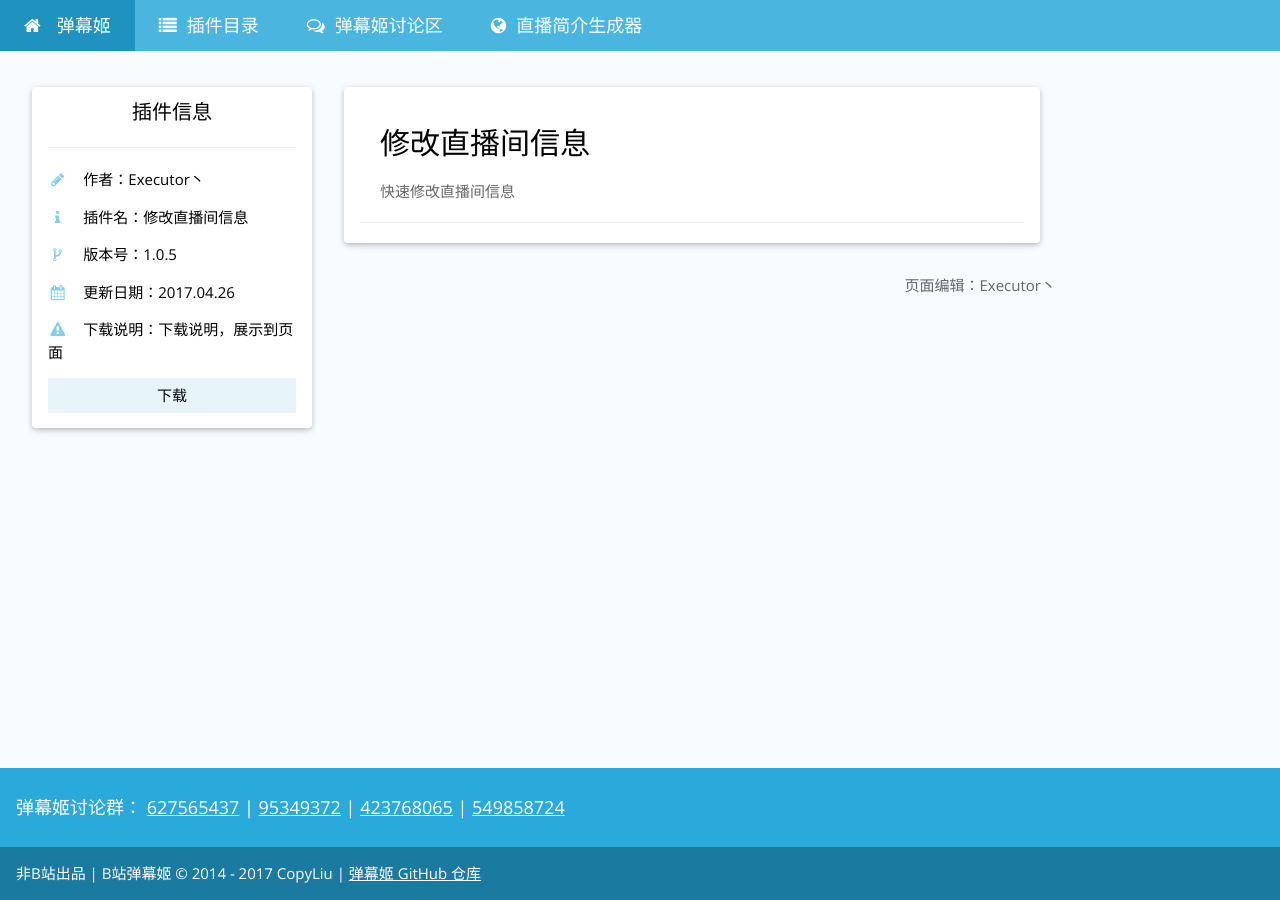
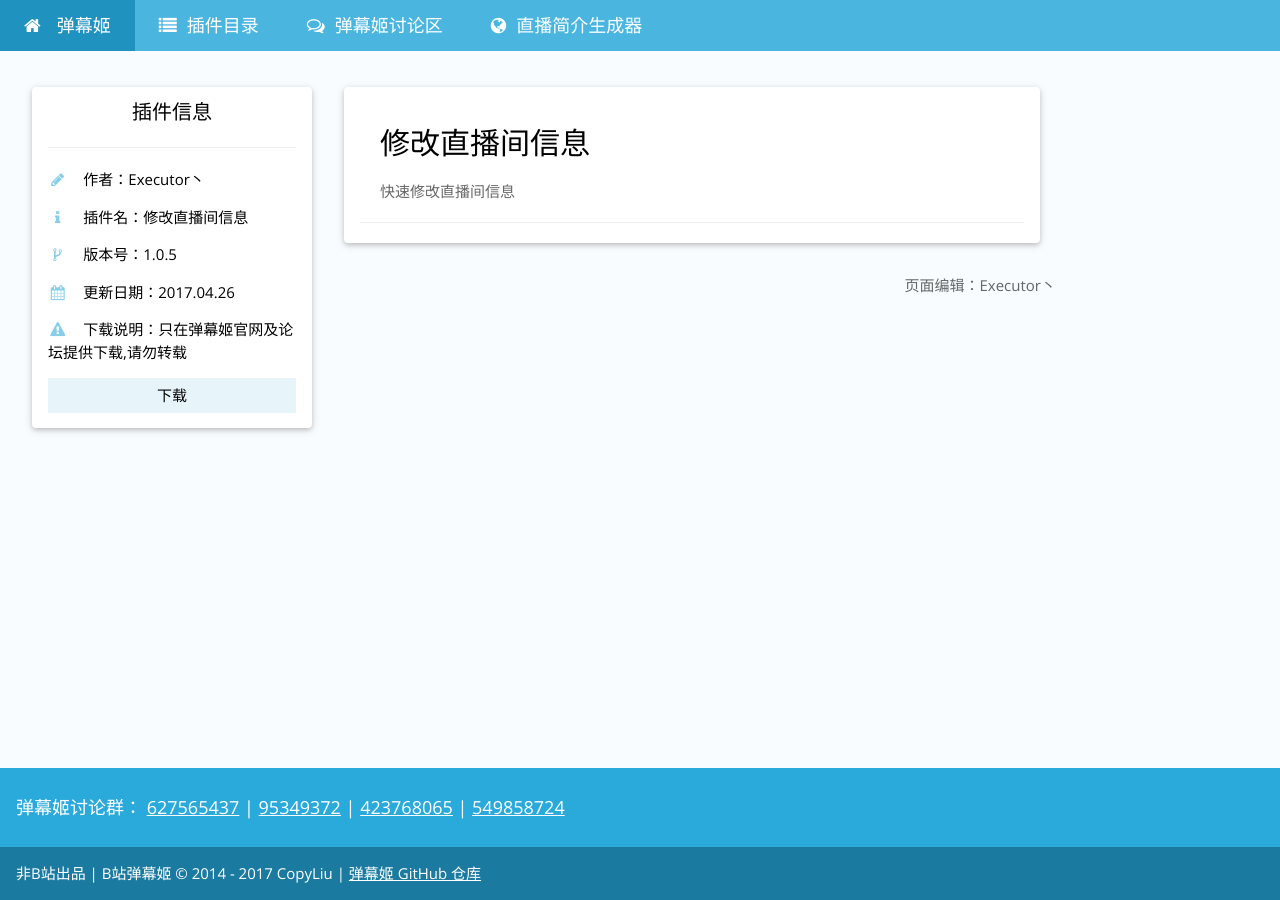
Before and after one commit to Bililive/www.danmuji.org, a Jekyll site: the page built from _plugin/LiveSetter.md, in a window 1280 px wide. Built offline with Jekyll 4.4.1, drawn with Linux system fonts in a browser that asks for light colours; nearby versions of some CDN libraries; some web fonts are replaced; comment, search, counter and statistics services are not loaded.

Commit message:
Update LiveSetter.md

```diff
--- a/_plugin/LiveSetter.md
+++ b/_plugin/LiveSetter.md
@@ -6,11 +6,9 @@
 plugin_name: 修改直播间信息
 plugin_desc: 快速修改直播间信息
 plugin_version: 1.0.5
-plugin_update_datetime: 2017-04-26 06:00:00 +0800
+plugin_update_datetime: 2017-04-26 14:00:00 +0800
 plugin_update_desc: |-
-  关于本次版本更新
-  的说明
-  不展示到页面，只在API中提供
-plugin_dllink: #
-plugin_dlnote: 下载说明，展示到页面
+  投放至弹幕姬官网
+plugin_dllink: /resource/LiveSetter/LiveSetter.dll
+plugin_dlnote: 只在弹幕姬官网及论坛提供下载,请勿转载
 ---
```
